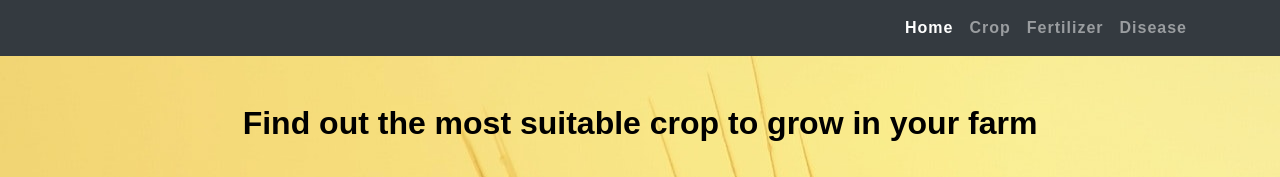
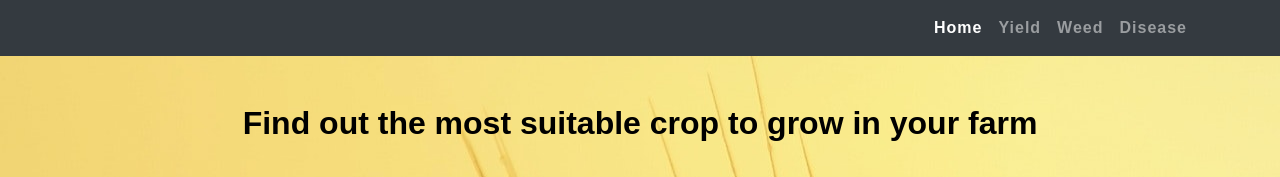
Before and after one commit to vinayredkar/25_Value-plus-plus, a Flask app: page /crop-recommend in a window 1280 px wide. Shown: the top 177 px of the page. Run offline with Flask 2, Linux system fonts and the light colour scheme; parts of the project's set-up code (start-up, migrations or seed data) failed here and were passed over; some libraries are stand-ins or nearby versions; some web fonts are replaced.

Commit message:
changes
Signed-off-by: Sameer Kirwale <109839366+sameerkirwale@users.noreply.github.com>

```diff
--- a/templates/layout.html
+++ b/templates/layout.html
@@ -170,10 +170,10 @@ Smartphone Compatible web template, free webdesigns for Nokia, Samsung, LG, Sony
 						</a>
 					</li>
 					<li class="nav-item">
-						<a class="nav-link" href="{{ url_for('crop_recommend') }}">Crop</a>
+						<a class="nav-link" href="{{ url_for('crop_recommend') }}">Yield</a>
 					</li>
 					<li class="nav-item">
-						<a class="nav-link" href="{{ url_for('fertilizer_recommendation') }}">Fertilizer</a>
+						<a class="nav-link" href="{{ url_for('fertilizer_recommendation') }}">Weed</a>
 					</li>
 					<li class="nav-item">
 						<a class="nav-link" href="{{ url_for('disease_prediction') }}">Disease</a>
```
